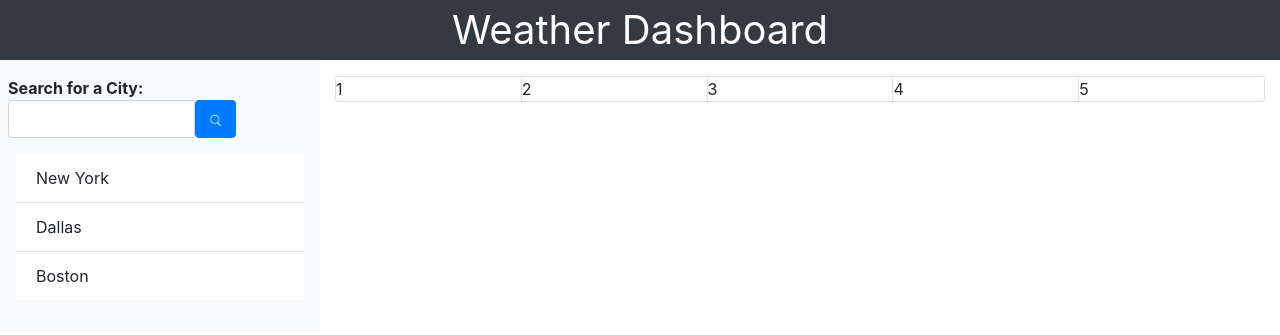
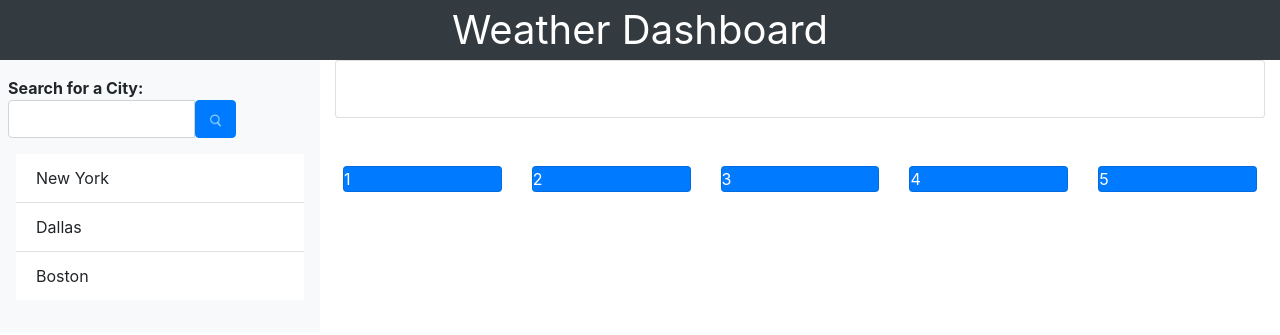
Before and after one commit to nard1n/weather-app, a plain HTML site: page index.html in a window 1280 px wide. Drawn offline with nearby package versions, Linux system fonts and the light colour scheme; no server answers.

Commit message:
updated card styling

```diff
--- a/index.html
+++ b/index.html
@@ -49,21 +49,24 @@
 
         <!-- Weather Results Column -->
     <div class="col-9">
-
+        <div class="card">
+        <div class="card-body">
             <p class="city-selected"></p>
             <p class="temp"></p>
             <p class="humidity"></p>
             <p class="wind"></p>
             <p class="uv"></p>
+        </div>
+        </div>
 
         <div>
-            <div class="five-day"></div>
-            <div class="card-group">
-                    <div class="card">1</div>
-                    <div class="card">2</div>
-                    <div class="card">3</div>
-                    <div class="card">4</div>
-                    <div class="card">5</div>
+            <div class="five-day margs"></div>
+            <div class="card-deck margs">
+                    <div class="card text-white bg-primary mb-3">1</div>
+                    <div class="card text-white bg-primary mb-3">2</div>
+                    <div class="card text-white bg-primary mb-3">3</div>
+                    <div class="card text-white bg-primary mb-3">4</div>
+                    <div class="card text-white bg-primary mb-3">5</div>
             </div>
         </div>
     </div>
```
